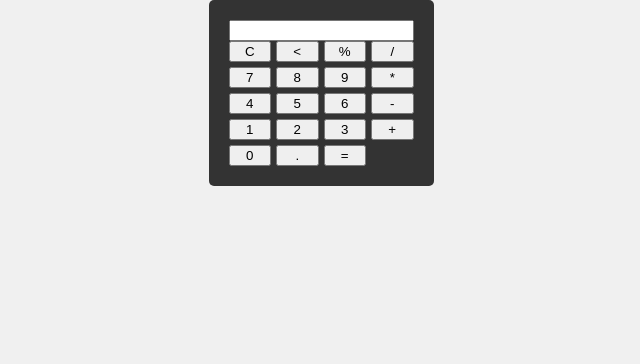
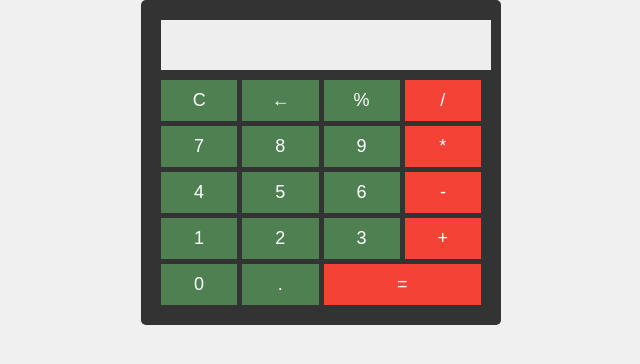
Before and after one commit to LuckyGualberto/qua207082, a plain HTML site: page exemplos/calculadora/index.html in a window 1280 px wide. Shown: the whole page, without its empty margins (319-959 px from the left). Drawn offline with Linux system fonts and the light colour scheme.

Commit message:
função eval

```diff
--- a/exemplos/calculadora/css/style.css
+++ b/exemplos/calculadora/css/style.css
@@ -19,3 +19,32 @@ body{
     margin: 0;
     background-color: #f0f0f0;
 }
+#visor{
+    width: 100%;
+    height: 40px;
+    font-size: 24px;
+    margin-bottom: 10px;
+    text-align: right;
+    padding: 5px;
+    background-color: #eee;
+    border: none;
+}
+
+button{
+    padding: 10px;
+    font-size: 18px;
+    border: none;
+    background-color: #4f8051;
+    color: white;
+    cursor: pointer;
+    transition: background-color 0.3;
+}
+button:hover{
+    background-color: #4CAF50;
+}
+.operador{
+    background-color: #f44336;
+}
+.operador:hover{
+    background-color: #cd5850;
+}
--- a/exemplos/calculadora/index.html
+++ b/exemplos/calculadora/index.html
@@ -10,26 +10,27 @@
     <div id="calculadora">
         <input type="text" id="visor" readonly>
         <div id="botoes">
-            <button>C</button>
-            <button><</button>
-            <button>%</button>
-            <button>/</button>
-            <button>7</button>
-            <button>8</button>
-            <button>9</button>
-            <button>*</button>
-            <button>4</button>
-            <button>5</button>
-            <button>6</button>
-            <button>-</button>
-            <button>1</button>
-            <button>2</button>
-            <button>3</button>
-            <button>+</button>
-            <button>0</button>
-            <button>.</button>
-            <button>=</button>
+            <button onclick="limpar('C')">C</button>
+            <button onclick="apagar('←')">←</button>
+            <button onclick="adicionar('%')">%</button>
+            <button onclick="adicionar('/')" class="operador">/</button>
+            <button onclick="adicionar('7')">7</button>
+            <button onclick="adicionar('8')">8</button>
+            <button onclick="adicionar('9')">9</button>
+            <button onclick="adicionar('*')" class="operador">*</button>
+            <button onclick="adicionar('4')">4</button>
+            <button onclick="adicionar('5')">5</button>
+            <button onclick="adicionar('6')">6</button>
+            <button onclick="adicionar('-')" class="operador">-</button>
+            <button onclick="adicionar('1')">1</button>
+            <button onclick="adicionar('2')">2</button>
+            <button onclick="adicionar('3')">3</button>
+            <button onclick="adicionar('+')" class="operador">+</button>
+            <button onclick="adicionar('0')">0</button>
+            <button onclick="adicionar('.')">.</button>
+            <button onclick="calcular()" class="operador" style="grid-column: span 2;">=</button>
         </div>
     </div>
+    <script src ="js/script.js"></script>
 </body>
 </html>
--- /dev/null
+++ b/exemplos/calculadora/js/script.js
@@ -0,0 +1,26 @@
+// função para adicionar um valor ao visor
+function adicionar(valor){
+    document.querySelector("#visor").value += valor
+}
+
+// função para limpar o vistor
+function limpar(){
+    document.querySelector("#visor").value =""
+}
+
+// função para apagar o último caractere
+function apagar(){
+    const visor = document.querySelector("#visor")
+    visor.value = visor.value.slice(0,-1)
+}
+
+// função para calcular o resultado
+function calcular(){
+    const visor = document.querySelector("#visor")
+    try{
+        // usar a function eval() para calcular o resultado
+        visor.value = eval(visor.value)
+    }catch(error){
+        visor.value = "Erro"
+    }
+}
```
